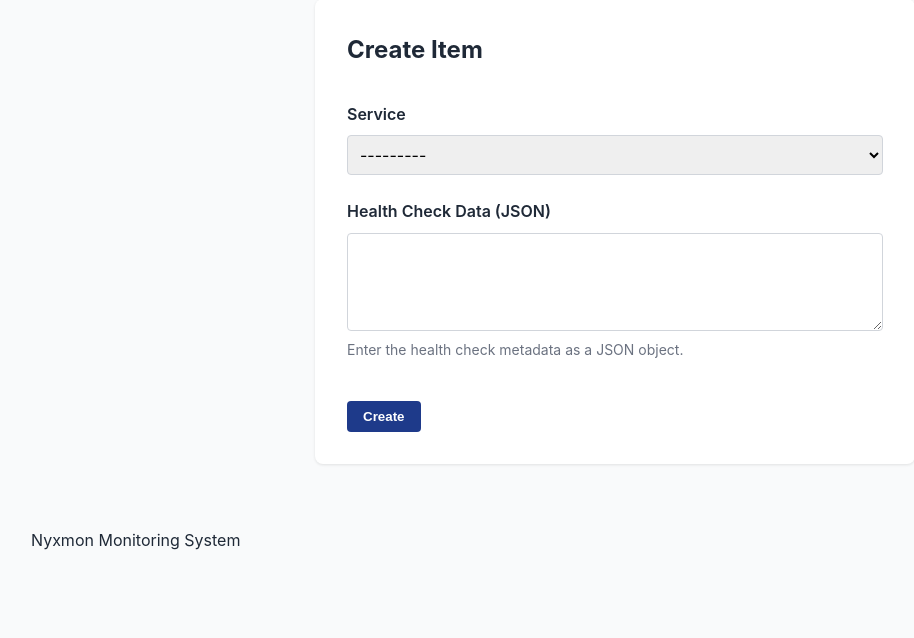
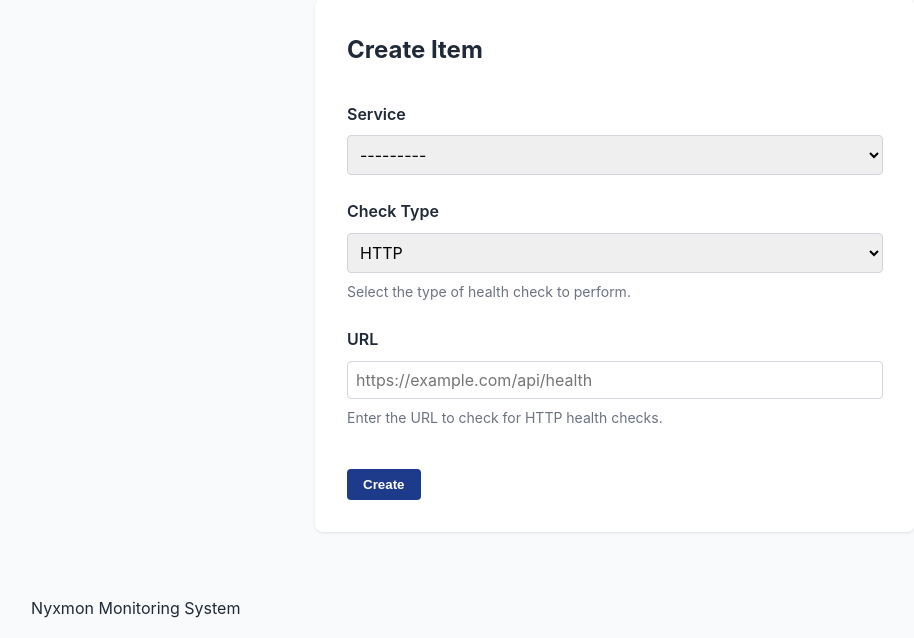
Before and after one commit to ephes/nyxmon, a Django app: page /healthchecks/create/ in a window 1280 px wide. Shown: the part 172-810 px from the top of the page, without its empty margins (25-939 px from the left). Before the commit the page ends 722 px from the top, so only its background shows below. Run offline with Django 5.2, Linux system fonts and the light colour scheme; data that the repository does not hold is empty.

Commit message:
HealthCheck has now an url and a type

```diff
--- a/django/apps/nyxboard/forms.py
+++ b/django/apps/nyxboard/forms.py
@@ -1,6 +1,4 @@
 from django import forms
-from django.core.exceptions import ValidationError
-import json
 
 from .models import Service, HealthCheck
 
@@ -17,38 +15,20 @@ class ServiceForm(forms.ModelForm):
 class HealthCheckForm(forms.ModelForm):
     """Form for creating and updating HealthCheck objects."""
 
-    data_json = forms.CharField(
-        widget=forms.Textarea(attrs={"rows": 4}),
-        required=False,
-        label="Health Check Data (JSON)",
-        help_text="Enter the health check metadata as a JSON object.",
-    )
-
     class Meta:
         model = HealthCheck
-        fields = ["service"]
-
-    def __init__(self, *args, **kwargs):
-        super().__init__(*args, **kwargs)
-        if self.instance and self.instance.pk:
-            # If editing an existing instance, populate the data_json field
-            self.fields["data_json"].initial = json.dumps(self.instance.data, indent=2)
-
-    def clean_data_json(self):
-        data_json = self.cleaned_data.get("data_json", "{}")
-        if not data_json:
-            return {}
-
-        try:
-            return json.loads(data_json)
-        except json.JSONDecodeError:
-            raise ValidationError("Invalid JSON format. Please check your input.")
-
-    def save(self, commit=True):
-        health_check = super().save(commit=False)
-        health_check.data = self.cleaned_data.get("data_json", {})
-
-        if commit:
-            health_check.save()
-
-        return health_check
+        fields = ["service", "check_type", "url"]
+        widgets = {
+            "service": forms.Select(attrs={"class": "form-control"}),
+            "check_type": forms.Select(attrs={"class": "form-control"}),
+            "url": forms.URLInput(
+                attrs={
+                    "class": "form-control",
+                    "placeholder": "https://example.com/api/health",
+                }
+            ),
+        }
+        help_texts = {
+            "check_type": "Select the type of health check to perform.",
+            "url": "Enter the URL to check for HTTP health checks.",
+        }
--- a/django/apps/nyxboard/models.py
+++ b/django/apps/nyxboard/models.py
@@ -61,23 +61,42 @@ class Service(models.Model):
 
 
 class HealthCheck(models.Model):
+    CHECK_TYPE_CHOICES = [
+        ("http", "HTTP"),
+        ("tcp", "TCP"),
+        ("ping", "Ping"),
+        ("dns", "DNS"),
+        ("custom", "Custom"),
+    ]
+
     service = models.ForeignKey(Service, on_delete=models.CASCADE)
-    data = models.JSONField("Metadata", blank=True, default=dict)
+    check_type = models.CharField(
+        "Check Type", max_length=20, choices=CHECK_TYPE_CHOICES, default="http"
+    )
+    url = models.URLField("URL", max_length=512)
 
     def __str__(self):
-        return f"Check {self.id} for {self.service}"
+        return f"{self.get_check_type_display()} Check ({self.id}) for {self.service}"
 
     def get_status(self):
         """
         Calculate the health check status based on recent results.
         """
-        # Get the 5 most recent results
-        recent_results = self.results.order_by("-created_at")[:5]
+        # Use recent_results if it's available (set by the dashboard view)
+        # Otherwise, query the database
+        if hasattr(self, "recent_results"):
+            recent_results = self.recent_results
+        else:
+            # Get the 5 most recent results
+            recent_results = self.results.order_by("-created_at")[:5]
 
-        if not recent_results.exists():
+        if not recent_results:
             return StatusChoices.UNKNOWN
 
-        latest_result = recent_results.first()
+        latest_result = recent_results[0] if recent_results else None
+
+        if not latest_result:
+            return StatusChoices.UNKNOWN
 
         # Check for Failed status (latest result is error)
         if latest_result.status == "error":
--- a/django/apps/nyxboard/views.py
+++ b/django/apps/nyxboard/views.py
@@ -1,7 +1,6 @@
 from django.shortcuts import render, redirect, get_object_or_404
-from django.db.models import Prefetch
 
-from .models import Service, HealthCheck, Result, StatusChoices
+from .models import Service, HealthCheck, StatusChoices
 from .forms import ServiceForm, HealthCheckForm
 
 
@@ -9,21 +8,15 @@ def dashboard(request):
     """
     Function-based view to display the dashboard of services and their health checks.
     """
-    # Optimize the query with prefetch_related to reduce database hits
-    # Prefetch recent results for each health check
-    results_prefetch = Prefetch(
-        "results",
-        queryset=Result.objects.order_by("-created_at")[:5],
-    )
+    # Get all services with their health checks
+    services = Service.objects.prefetch_related("healthcheck_set")
 
-    # Prefetch health checks with their recent results
-    health_checks_prefetch = Prefetch(
-        "healthcheck_set",
-        queryset=HealthCheck.objects.prefetch_related(results_prefetch),
-    )
+    # Fetch recent results for all health checks separately
+    health_checks = HealthCheck.objects.filter(service__in=services)
 
-    # Get all services with prefetched data
-    services = Service.objects.prefetch_related(health_checks_prefetch)
+    # For each health check, fetch its recent results separately
+    for check in health_checks:
+        check.recent_results = check.results.order_by("-created_at")[:5]
 
     context = {
         "services": services,
--- a/django/templates/nyxboard/dashboard.html
+++ b/django/templates/nyxboard/dashboard.html
@@ -36,10 +36,10 @@
                                 <div class="health-check-info">
                                     <div class="health-check-id">
                                         <a href="{% url 'nyxboard:healthcheck_detail' check_id=check.id %}" class="health-check-link">
-                                            Health Check #{{ check.id }}
+                                            {{ check.get_check_type_display }} Check #{{ check.id }}
                                         </a>
                                     </div>
-                                    <div class="health-check-data">{{ check.data }}</div>
+                                    <div class="health-check-data">{{ check.url }}</div>
                                 </div>
                                 <div class="health-check-status">{{ check_status|title }}</div>
                             </li>
```
Also changed, not shown: django/templates/nyxboard/healthcheck_detail.html (+15 -10 lines), django/templates/nyxboard/healthcheck_list.html (+6 -6 lines), django/templates/nyxboard/service_detail.html (+6 -6 lines), django/apps/nyxboard/migrations/0003_remove_healthcheck_data_healthcheck_check_type_and_more.py (added).
